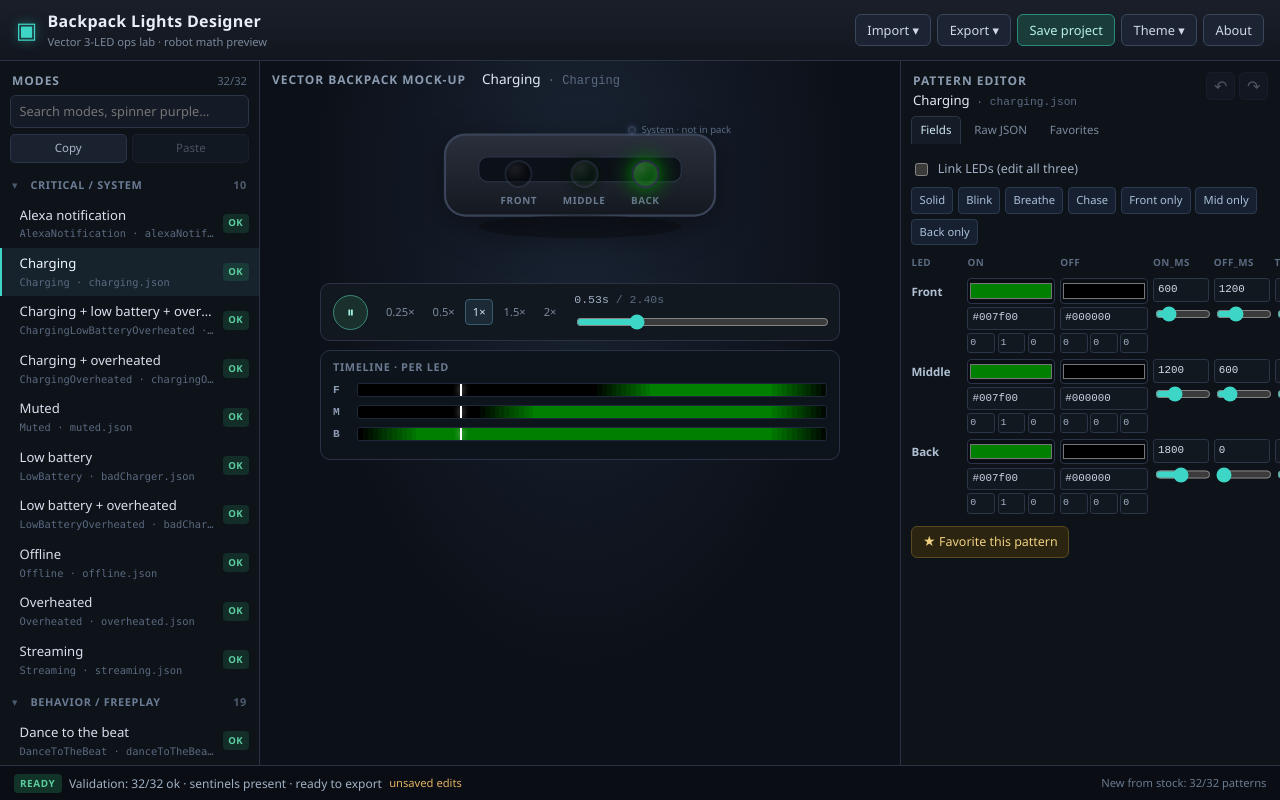
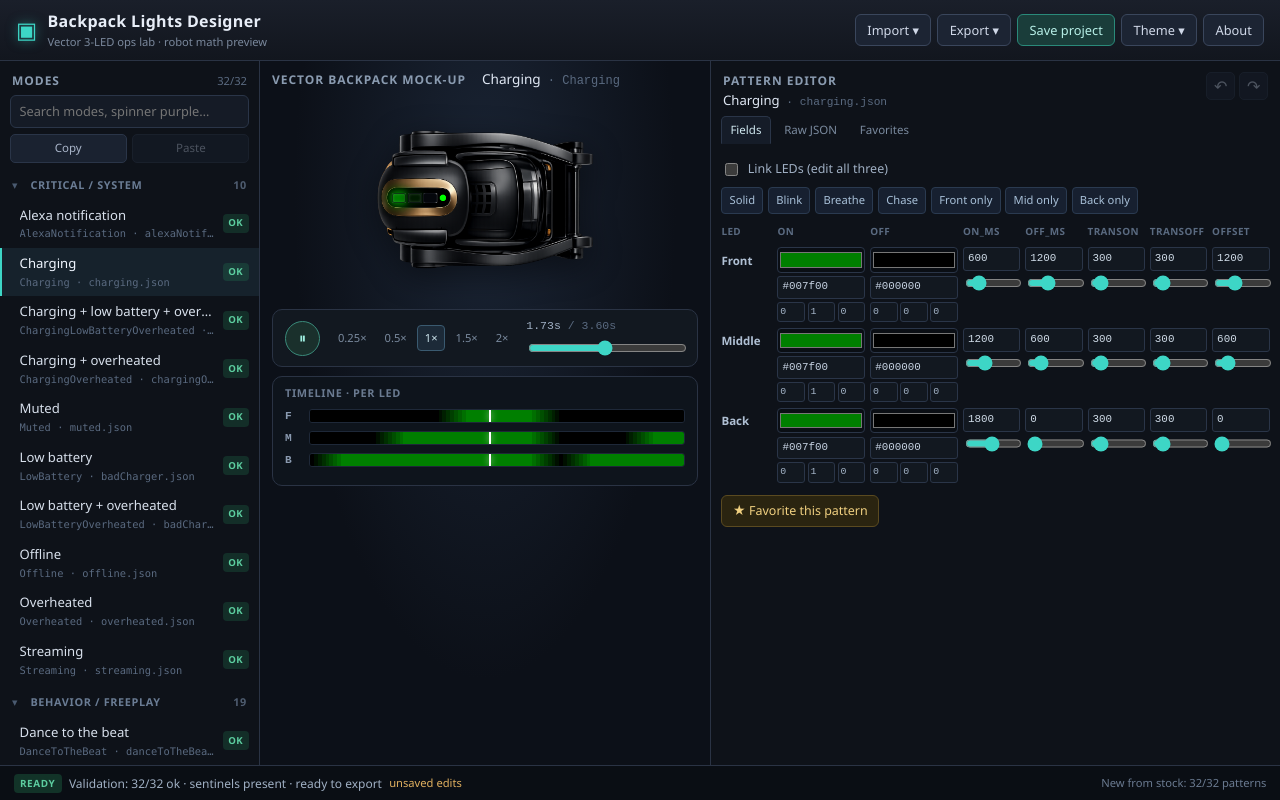
Before and after one commit to camAtGitHub/vector-robot-LED-studio, a React (Vite) app: page / in a window 1280 px wide. Built offline with nearby package versions, Linux system fonts and the light colour scheme.

Commit message:
Use backpack photo mock-up, widen editor, fix LED color and timeline offsets
Photo-based LED preview (left=back, right=front), truer colors, timeline window includes offsets so delayed LEDs show, pattern editor ~50% wider.

```diff
--- a/src/App.css
+++ b/src/App.css
@@ -11,7 +11,7 @@
 .app-body {
   flex: 1;
   display: grid;
-  grid-template-columns: minmax(200px, 260px) minmax(280px, 1fr) minmax(300px, 380px);
+  grid-template-columns: minmax(200px, 260px) minmax(280px, 1fr) minmax(450px, 570px);
   min-height: 0;
   overflow: hidden;
 }
--- a/src/components/BackpackMockup.module.css
+++ b/src/components/BackpackMockup.module.css
@@ -2,90 +2,60 @@
   display: flex;
   flex-direction: column;
   align-items: center;
-  padding: 0.5rem 0 0.25rem;
+  padding: 0.35rem 0 0.15rem;
 }
 
+/* Photo is large (2048×1454); keep mock-up modest in the panel. */
 .stage {
   position: relative;
-  width: min(100%, 360px);
-  aspect-ratio: 320 / 150;
+  width: min(100%, 280px);
+  aspect-ratio: 2048 / 1454;
 }
 
 .chassis {
   width: 100%;
-  height: auto;
+  height: 100%;
   display: block;
+  object-fit: contain;
+  user-select: none;
+  pointer-events: none;
   filter: drop-shadow(0 8px 16px rgba(0, 0, 0, 0.45));
 }
 
-.ledBar {
+.ledLayer {
   position: absolute;
-  left: 50%;
-  top: 48%;
-  transform: translate(-50%, -50%);
-  display: flex;
-  gap: 1.6rem;
-  align-items: center;
+  inset: 0;
+  pointer-events: none;
 }
 
-.ledSlot {
-  display: flex;
-  flex-direction: column;
-  align-items: center;
-  gap: 0.35rem;
+/*
+ * LED rects from robot-LEDS.png (percent of full image).
+ * Slightly oversized vs measured white cells so overlays fully cover them.
+ */
+.led {
+  position: absolute;
+  width: 5.1%;
+  height: 4.9%;
+  border-radius: 18%;
+  background: #05070c;
+  border: 1px solid rgba(20, 24, 32, 0.65);
+  transition: none;
+  /* No white gradient overlay — it washed out saturated colors (esp. pink). */
+  box-sizing: border-box;
 }
 
-.led {
-  width: 28px;
-  height: 28px;
-  border-radius: 50%;
-  background: #05070c;
-  border: 2px solid #3a465c;
-  transition: none;
-  /* diffuser plastic look */
-  background-image: radial-gradient(
-    circle at 35% 30%,
-    rgba(255, 255, 255, 0.22),
-    transparent 55%
-  );
+/* Measured centers: Back 19.31%, Middle 24.88%, Front 30.44% · cy 49.14% */
+.ledBack {
+  left: 16.75%;
+  top: 46.7%;
 }
 
-.ledLabel {
-  font-size: 0.62rem;
-  letter-spacing: 0.06em;
-  text-transform: uppercase;
-  color: #6a7a90;
-  font-weight: 600;
+.ledMiddle {
+  left: 22.35%;
+  top: 46.7%;
 }
 
-.systemLed {
-  position: absolute;
-  right: 8%;
-  top: 12%;
-  display: flex;
-  align-items: center;
-  gap: 0.35rem;
-  font-size: 0.6rem;
-  color: #5a6a80;
+.ledFront {
+  left: 27.9%;
+  top: 46.7%;
 }
-
-.systemDot {
-  width: 8px;
-  height: 8px;
-  border-radius: 50%;
-  background: #2a3548;
-  border: 1px solid #4a5a70;
-  box-shadow: 0 0 4px rgba(100, 140, 200, 0.25);
-  animation: sysPulse 2.4s ease-in-out infinite;
-}
-
-@keyframes sysPulse {
-  0%,
-  100% {
-    opacity: 0.45;
-  }
-  50% {
-    opacity: 0.9;
-    box-shadow: 0 0 8px rgba(100, 160, 255, 0.45);
-  }
-}
--- a/src/components/BackpackMockup.tsx
+++ b/src/components/BackpackMockup.tsx
@@ -1,14 +1,16 @@
 import { useEffect, useRef } from 'react';
 import { samplePattern, type Pattern, type Rgba8 } from '../domain';
 import { usePackStore } from '../store/packStore';
+import robotLeds from '../assets/robot-LEDS.png';
 import styles from './BackpackMockup.module.css';
 
 function cssRgb(c: Rgba8): string {
   return `rgb(${c.r}, ${c.g}, ${c.b})`;
 }
 
-function lum(c: Rgba8): number {
-  return (0.2126 * c.r + 0.7152 * c.g + 0.0722 * c.b) / 255;
+/** Peak channel 0–1 — even glow across hues (yellow vs pink), unlike luminance. */
+function peak(c: Rgba8): number {
+  return Math.max(c.r, c.g, c.b) / 255;
 }
 
 function applyColors(
@@ -19,21 +21,37 @@ function applyColors(
     const el = els[i];
     if (!el) continue;
     const c = colors[i];
-    const L = lum(c);
+    const p = peak(c);
+    const on = p > 0.02;
+
+    // Always opaque so the white photo LEDs never bleed through and wash colors.
+    el.style.opacity = '1';
+    el.style.backgroundImage = 'none';
+
+    if (!on) {
+      el.style.backgroundColor = '#05070c';
+      el.style.boxShadow = 'none';
+      continue;
+    }
+
     const color = cssRgb(c);
+    // Cap glow so high-luminance hues (yellow) don't balloon past saturated ones.
+    const blur = 5 + p * 12;
+    const spread = 1 + p * 3;
+    // Tiny same-hue highlight — not pure white, which desaturates pinks/reds.
+    const hi = `rgba(${Math.min(255, Math.round(c.r * 0.35 + 165))}, ${Math.min(255, Math.round(c.g * 0.35 + 165))}, ${Math.min(255, Math.round(c.b * 0.35 + 165))}, 0.28)`;
+
     el.style.backgroundColor = color;
-    el.style.boxShadow =
-      L < 0.02
-        ? 'none'
-        : `0 0 ${8 + L * 28}px ${2 + L * 10}px ${color},
-           0 0 ${4 + L * 12}px ${color},
-           inset 0 0 ${6 + L * 8}px rgba(255,255,255,${0.15 + L * 0.35})`;
-    el.style.opacity = String(0.35 + L * 0.65);
+    el.style.boxShadow = `0 0 ${blur}px ${spread}px ${color},
+       0 0 ${blur * 0.45}px 0 ${color},
+       inset 0 0 3px ${hi}`;
   }
 }
 
 /**
- * 3-LED backpack mock-up. Colors come only from samplePattern (player math).
+ * 3-LED backpack mock-up over the real backpack photo.
+ * Visual order left→right is Back · Middle · Front.
+ * Colors come only from samplePattern (player math).
  * rAF updates DOM styles directly — pack state is not rewritten every frame.
  */
 export function BackpackMockup() {
@@ -116,68 +134,40 @@ export function BackpackMockup() {
   return (
     <div className={styles.wrap}>
       <div className={styles.stage}>
-        <svg className={styles.chassis} viewBox="0 0 320 140" aria-hidden>
-          <defs>
-            <linearGradient id="bodyGrad" x1="0" y1="0" x2="0" y2="1">
-              <stop offset="0%" stopColor="#2a303c" />
-              <stop offset="100%" stopColor="#141820" />
-            </linearGradient>
-          </defs>
-          <rect
-            x="40"
-            y="28"
-            width="240"
-            height="72"
-            rx="18"
-            fill="url(#bodyGrad)"
-            stroke="#3a4458"
-            strokeWidth="2"
+        <img
+          className={styles.chassis}
+          src={robotLeds}
+          alt="Vector backpack"
+          draggable={false}
+        />
+
+        {/*
+          LED bounds measured on robot-LEDS.png (2048×1454):
+          Back   x 347–444  y 682–747
+          Middle x 461–558  y 682–747
+          Front  x 575–672  y 682–747
+          Left = back, right = front (as on the robot).
+        */}
+        <div
+          className={styles.ledLayer}
+          role="img"
+          aria-label="Backpack LEDs Back Middle Front"
+        >
+          <div
+            ref={backRef}
+            className={`${styles.led} ${styles.ledBack}`}
+            data-led="back"
           />
-          <rect
-            x="70"
-            y="48"
-            width="180"
-            height="22"
-            rx="8"
-            fill="#0c1018"
-            stroke="#2a3448"
-            strokeWidth="1"
+          <div
+            ref={midRef}
+            className={`${styles.led} ${styles.ledMiddle}`}
+            data-led="middle"
           />
-          <ellipse
-            cx="160"
-            cy="110"
-            rx="90"
-            ry="10"
-            fill="#0a0c10"
-            opacity="0.55"
+          <div
+            ref={frontRef}
+            className={`${styles.led} ${styles.ledFront}`}
+            data-led="front"
           />
-        </svg>
-
-        <div
-          className={styles.ledBar}
-          role="img"
-          aria-label="Backpack LEDs Front Middle Back"
-        >
-          <div className={styles.ledSlot}>
-            <div ref={frontRef} className={styles.led} data-led="front" />
-            <span className={styles.ledLabel}>Front</span>
-          </div>
-          <div className={styles.ledSlot}>
-            <div ref={midRef} className={styles.led} data-led="middle" />
-            <span className={styles.ledLabel}>Middle</span>
-          </div>
-          <div className={styles.ledSlot}>
-            <div ref={backRef} className={styles.led} data-led="back" />
-            <span className={styles.ledLabel}>Back</span>
-          </div>
-        </div>
-
-        <div
-          className={styles.systemLed}
-          title="System / pairing LED — not driven by pack JSON"
-        >
-          <div className={styles.systemDot} />
-          <span>System · not in pack</span>
         </div>
       </div>
     </div>
--- a/src/components/PatternEditor.module.css
+++ b/src/components/PatternEditor.module.css
@@ -366,15 +366,3 @@
   color: #6a7a90;
   text-align: center;
 }
-
-/* Stack period grid on narrow panels */
-@media (max-width: 1100px) {
-  .grid {
-    grid-template-columns: 2.8rem 1fr 1fr;
-  }
-
-  .gridHead:nth-child(n + 4),
-  .periodCell {
-    /* periods wrap under colors — hide heads that don't fit cleanly */
-  }
-}
--- a/src/domain/presets.ts
+++ b/src/domain/presets.ts
@@ -111,7 +111,14 @@ export function presetSingleLed(
   };
 }
 
-/** Max cycle length across non-solid LEDs (for timeline scrub). */
+/**
+ * Timeline / scrub window for a pattern.
+ * Per LED, firmware waits `offset` then loops over
+ * (transOn + on + transOff + off). The window must cover each LED’s
+ * offset plus one full period — otherwise a delayed LED (e.g. back with
+ * offset 300 and period 297) never appears “on” in the waveform strip
+ * even though the mock-up shows it after continuous time advances.
+ */
 export function patternCycleMs(pattern: Pattern): number {
   let max = 0;
   for (let i = 0; i < LED_COUNT; i++) {
@@ -122,7 +129,9 @@ export function patternCycleMs(pattern: Pattern): number {
       pattern.onPeriod_ms[i] +
       pattern.transitionOffPeriod_ms[i] +
       pattern.offPeriod_ms[i];
-    if (total > max) max = total;
+    const offset = pattern.offset[i] ?? 0;
+    const span = total + offset;
+    if (span > max) max = span;
   }
   // Solid-only patterns: still show a short timeline window
   return max > 0 ? max : 2000;
```
Also changed, not shown: src/assets/robot-LEDS.png (added), 1 other file (tests, documents, lock files or other folders).
